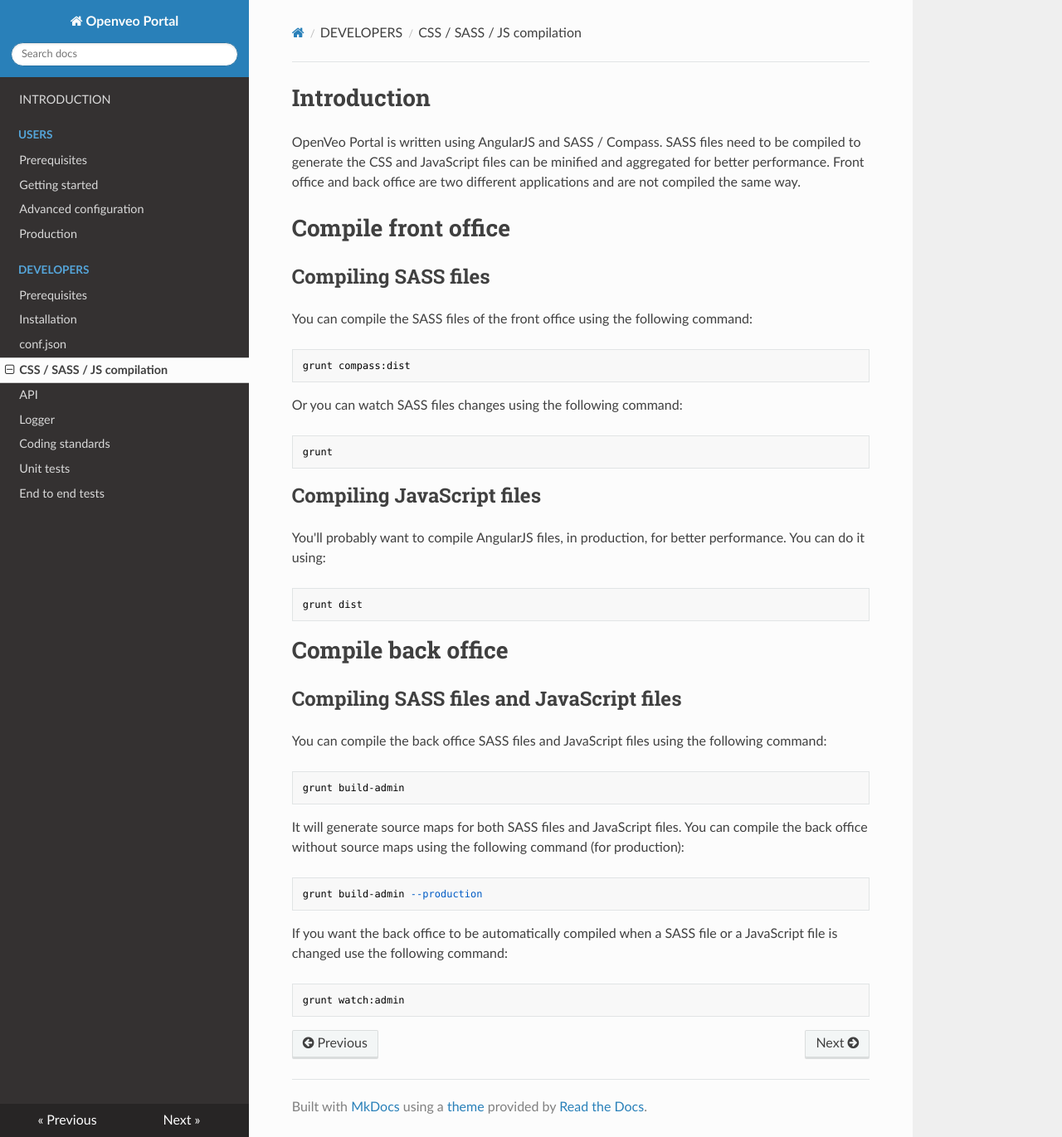
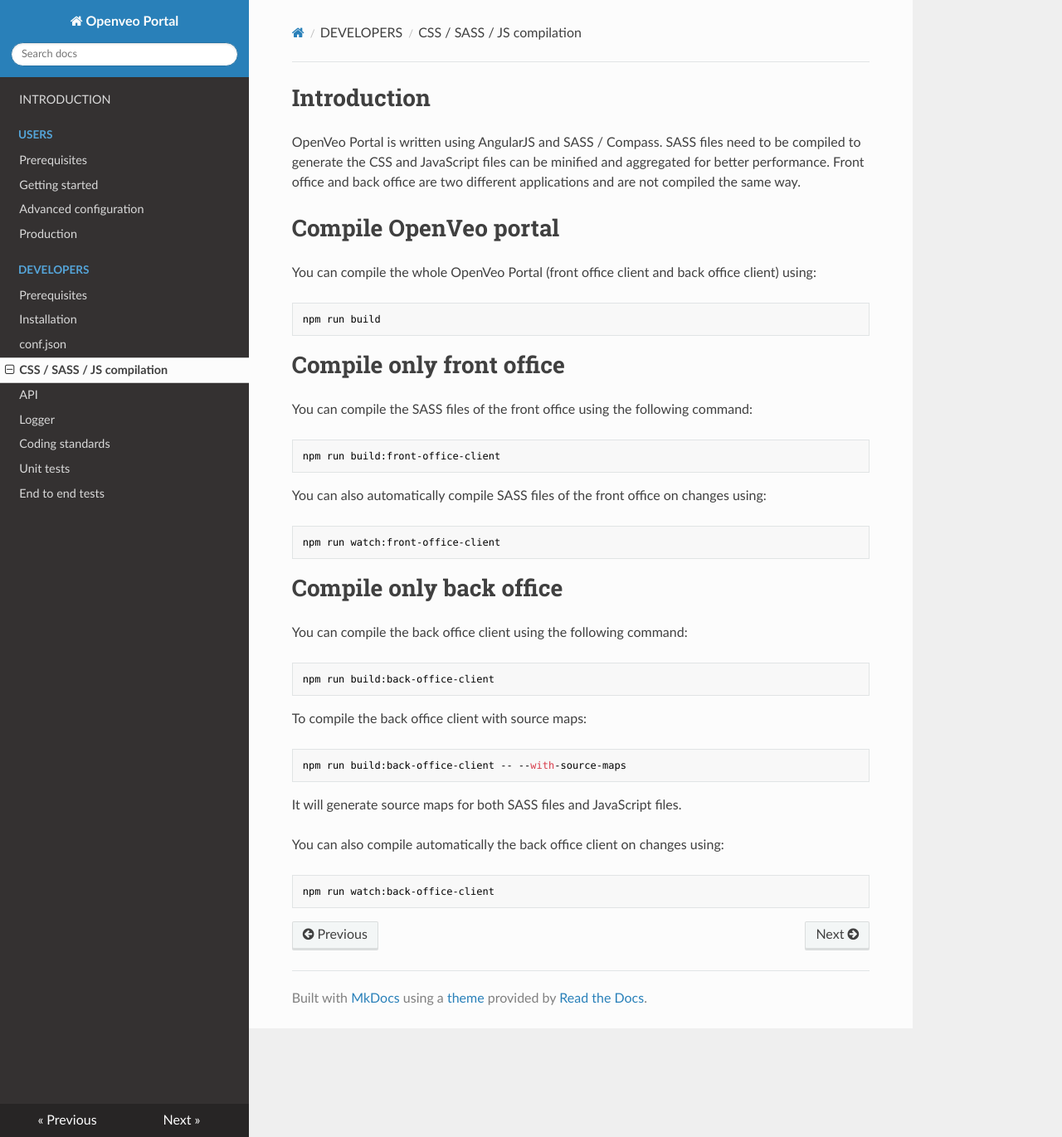
Before and after one commit to veo-labs/openveo-portal, an MkDocs documentation site: the page built from docs/developers/compilation.md, in a window 1280 px wide and 1371 px high. Shown: the whole window at 83% size. Built offline with MkDocs 1.6.1, drawn with Linux system fonts in a browser that asks for light colours; nearby versions of some CDN libraries.

Commit message:
commands: wrap grunt commands with NPM scripts
"grunt" command was supposed to be installed
globally to be able to run commands like `grunt
eslint`. With npx `grunt eslint` can be replaced
by `npx grunt eslint` to use local grunt command
line client.
For standardization purpose all commands are now
wrapped into NPM scripts commands. `grunt` global
installation is not needed anymore and commands
are run using NPM scripts like `npm run lint`.

```diff
--- a/Gruntfile.js
+++ b/Gruntfile.js
@@ -33,8 +33,8 @@ module.exports = function(grunt) {
     env: process.env
   };
 
-  // Set "production" property which will be used by grunt tasks to set appropriate configuration
-  process.production = (process.argv.length > 3 && process.argv[3] === '--production') ? true : false;
+  // Set "withSourceMaps" property which will be used by grunt tasks to set appropriate configuration
+  process.withSourceMaps = (process.argv.length > 3 && process.argv[3] === '--with-source-maps') ? true : false;
 
   grunt.initConfig(config);
 
--- a/docs/developers/compilation.md
+++ b/docs/developers/compilation.md
@@ -2,36 +2,34 @@
 
 OpenVeo Portal is written using AngularJS and SASS / Compass. SASS files need to be compiled to generate the CSS and JavaScript files can be minified and aggregated for better performance. Front office and back office are two different applications and are not compiled the same way.
 
-# Compile front office
+# Compile OpenVeo portal
 
-## Compiling SASS files
+You can compile the whole OpenVeo Portal (front office client and back office client) using:
+
+    npm run build
+
+# Compile only front office
 
 You can compile the SASS files of the front office using the following command:
 
-    grunt compass:dist
+    npm run build:front-office-client
 
-Or you can watch SASS files changes using the following command:
+You can also automatically compile SASS files of the front office on changes using:
 
-    grunt
+    npm run watch:front-office-client
 
-## Compiling JavaScript files
+# Compile only back office
 
-You'll probably want to compile AngularJS files, in production, for better performance. You can do it using:
+You can compile the back office client using the following command:
 
-    grunt dist
+    npm run build:back-office-client
 
-# Compile back office
+To compile the back office client with source maps:
 
-## Compiling SASS files and JavaScript files
+    npm run build:back-office-client -- --with-source-maps
 
-You can compile the back office SASS files and JavaScript files using the following command:
+It will generate source maps for both SASS files and JavaScript files.
 
-    grunt build-admin
+You can also compile automatically the back office client on changes using:
 
-It will generate source maps for both SASS files and JavaScript files. You can compile the back office without source maps using the following command (for production):
-
-    grunt build-admin --production
-
-If you want the back office to be automatically compiled when a SASS file or a JavaScript file is changed use the following command:
-
-    grunt watch:admin
+    npm run watch:back-office-client
```
Also changed, not shown: docs/developers/coding-standards.md (+1 -1 lines), docs/developers/end-to-end-tests.md (+7 -5 lines), docs/developers/installation.md (+1 -1 lines), docs/developers/prerequisites.md (+0 -1 lines), docs/developers/unit-tests.md (+17 -3 lines), package.json (+18 -8 lines), 3 other files.
